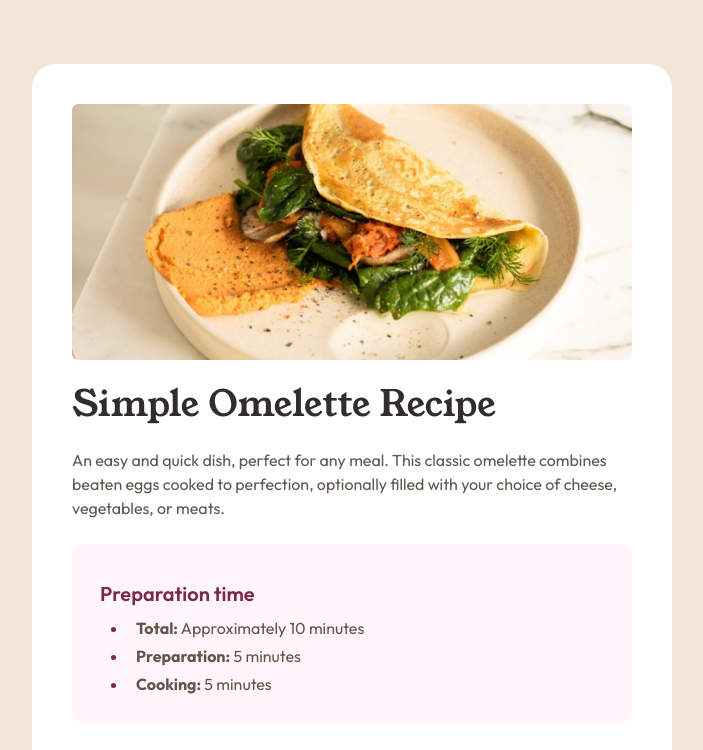
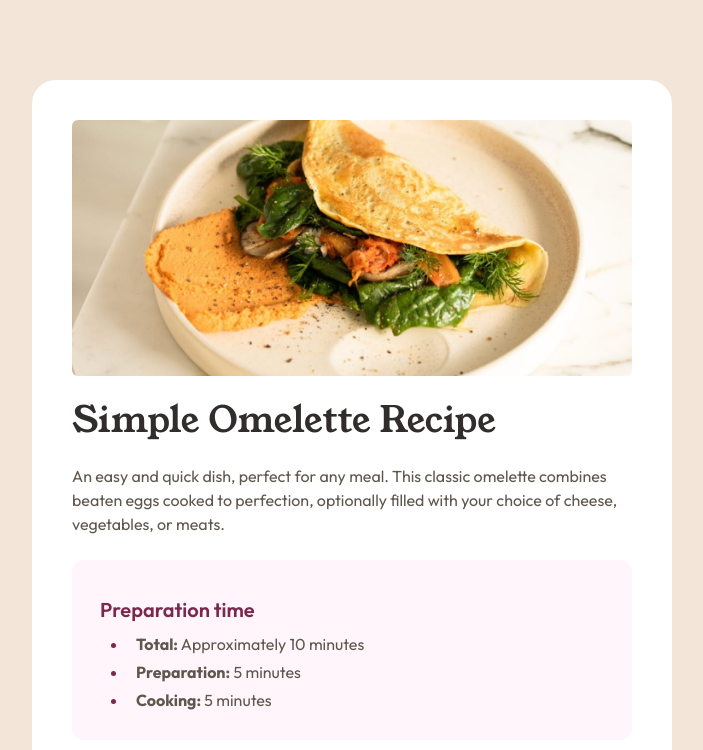
Before and after one commit to babyanonymouse/frontendmentor-recipe-page, a React (Create React App) app: page / in a window 1280 px wide. Shown: the top 750 px of the page, without its empty margins (288-991 px from the left). Built offline with nearby package versions, Linux system fonts and the light colour scheme.

Commit message:
Update spacing in App component and change heading level in Body component for consistency

```diff
--- a/src/App.jsx
+++ b/src/App.jsx
@@ -5,7 +5,7 @@ import Body from "./components/Body";
 function App() {
   return (
     <div className='bg-stone-100 text-stone-600 text-base'>
-      <main className="font-outfit font-normal py-16 flex flex-col items-center justify-center min-h-screen">
+      <main className="font-outfit font-normal py-20 flex flex-col items-center justify-center min-h-screen">
         <Body />
         <Attribution />
       </main>
--- a/src/components/Body.jsx
+++ b/src/components/Body.jsx
@@ -15,7 +15,7 @@ const Body = () => {
 
 
                 <div className='p-7 rounded-xl bg-rose-50'>
-                    <h3 className='text-rose-800 font-semibold text-xl my-2'>Preparation time</h3>
+                    <h2 className='text-rose-800 font-semibold text-xl my-2'>Preparation time</h2>
                     <ul className='list-disc list-outside marker:text-rose-800 pl-7 space-y-1'>
                         <li className='pl-2'><strong>Total:</strong> Approximately 10 minutes</li>
                         <li className='pl-2'><strong>Preparation:</strong> 5 minutes</li>
```
